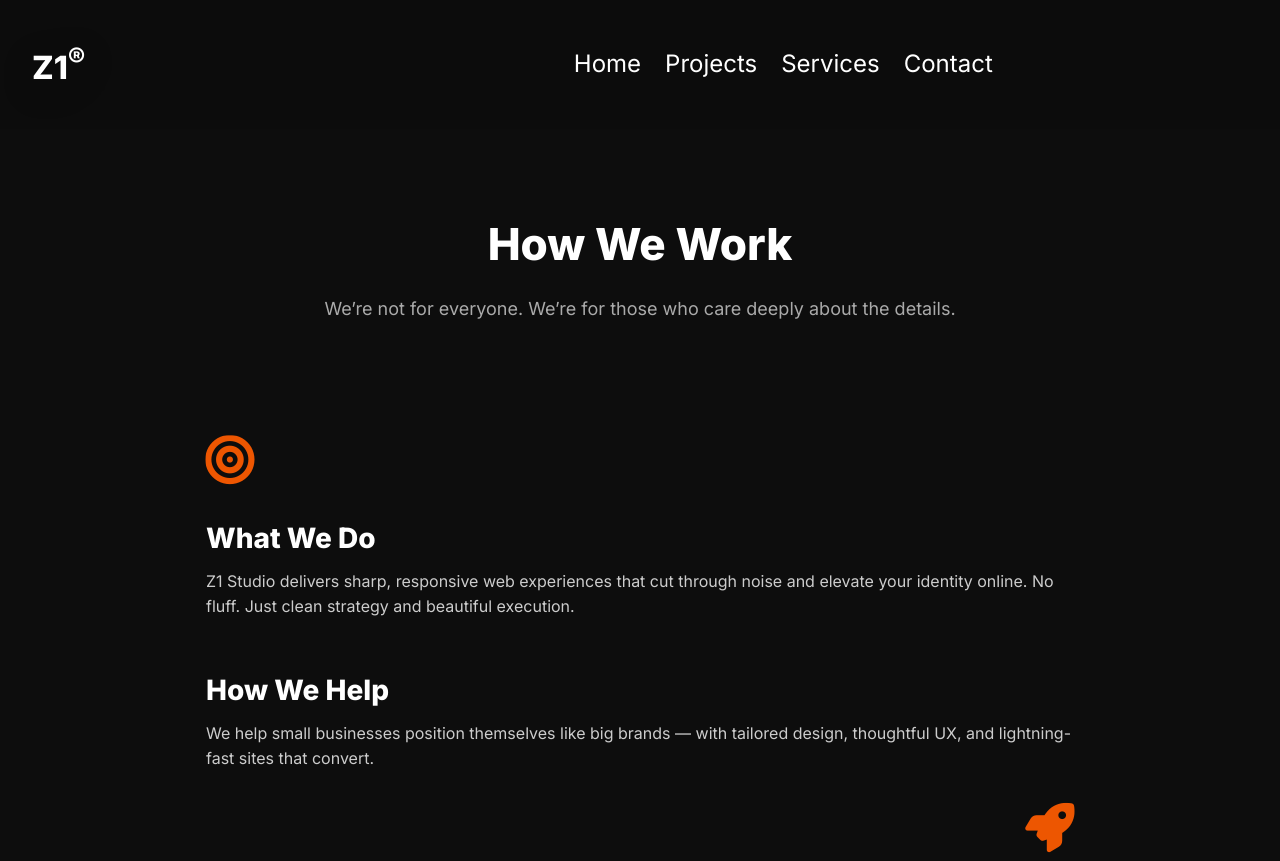
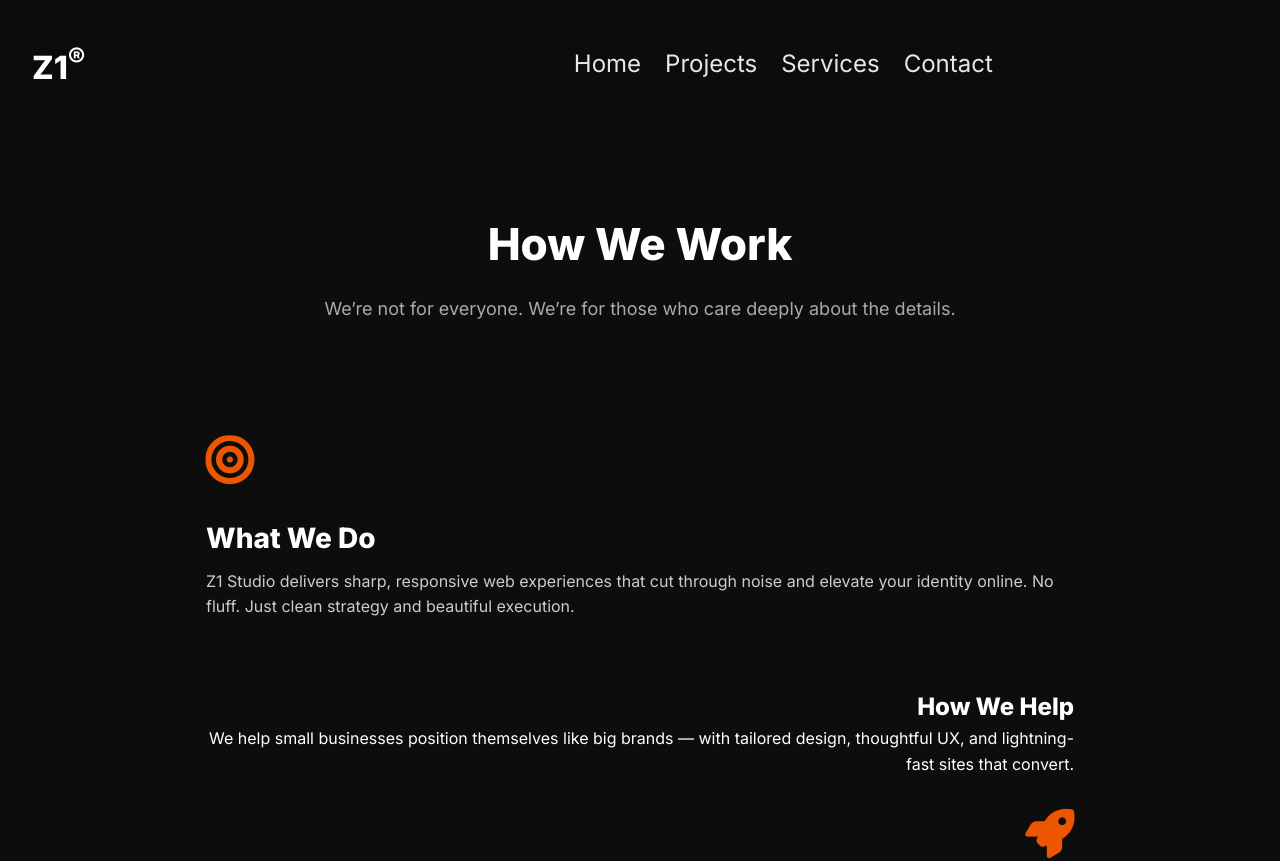
Before and after one commit to DamonBinghamcodes/Z1-Studio, a plain HTML site: page services.html in a window 1280 px wide. Shown: the top 861 px of the page. Drawn offline with nearby package versions, Linux system fonts and the light colour scheme.

Commit message:
Services html and CSS
Update

```diff
--- a/services.html
+++ b/services.html
@@ -47,7 +47,7 @@
     </div>
 
     <div class="info-block reverse" data-aos="fade-left" data-aos-delay="100">
-      <div class="info-text">
+      <div class="info-text-right">
         <h2>How We Help</h2>
         <p>We help small businesses position themselves like big brands — with tailored design, thoughtful UX, and lightning-fast sites that convert.</p>
       </div>
--- a/styles.css
+++ b/styles.css
@@ -157,7 +157,8 @@
   right: -100%;
   width: 80%;
   height: 100vh;
-  background-color: rgba(0, 0, 0, 0.95);
+  background-color: #0c0c0c;
+  opacity: .90;
   display: flex;
   flex-direction: column;
   align-items: center;
@@ -566,6 +567,11 @@
   color: #ccc;
 }
 
+.info-text-right {
+  text-align: right;
+  margin-top: 20px;
+}
+
 .cta-section {
   text-align: center;
   padding: 5rem 2rem;
```
